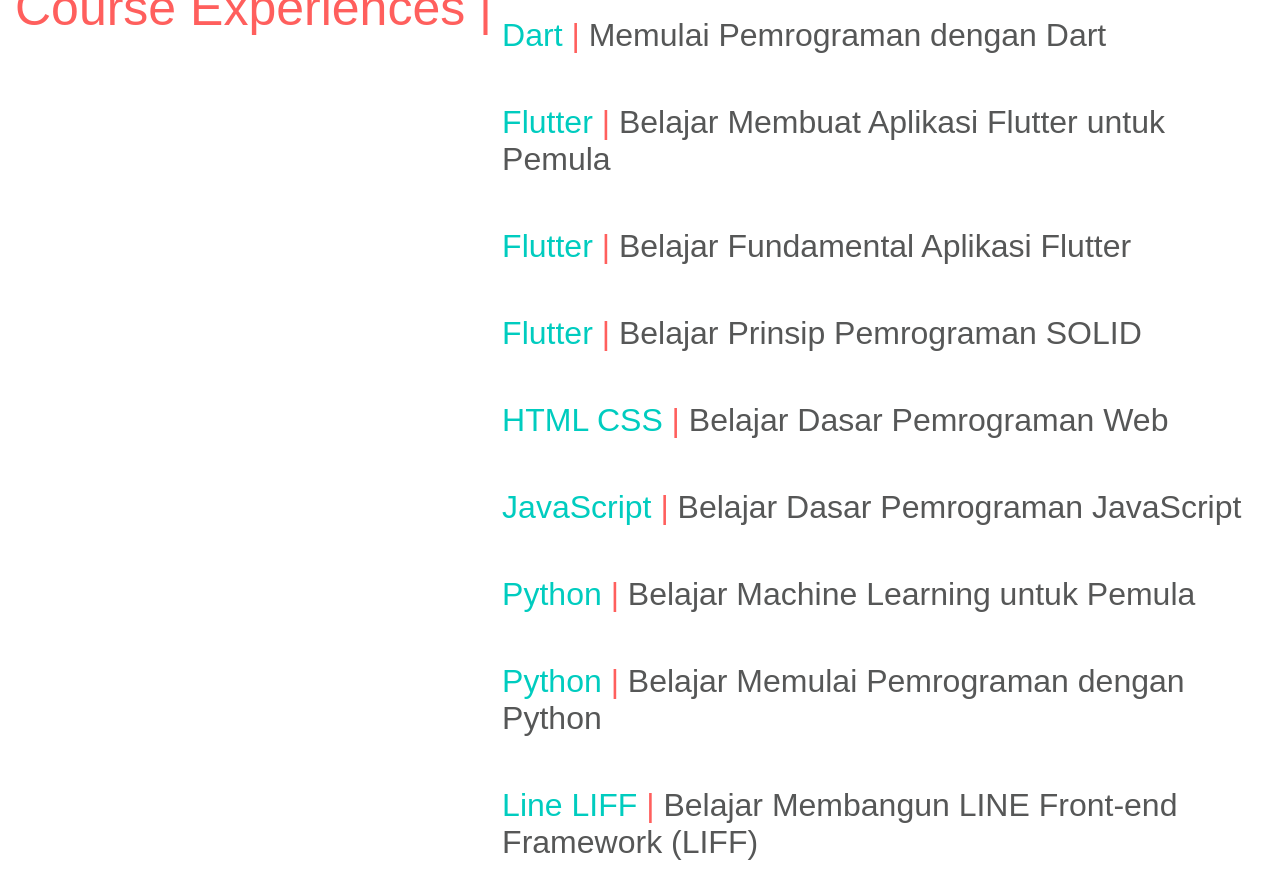
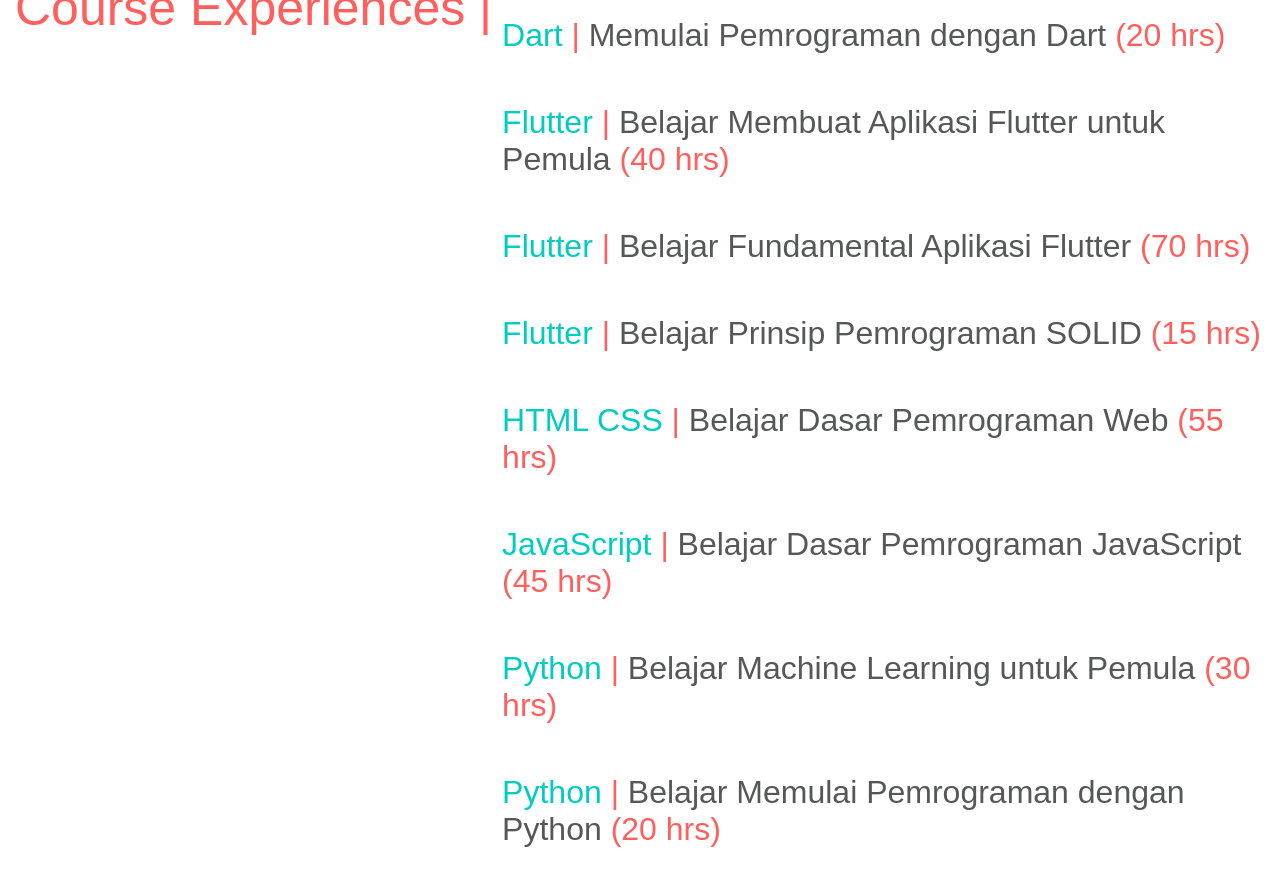
Before and after one commit to DhaniAM/My-CV-2, a plain HTML site: page resume.html in a window 1280 px wide. Shown: the part 4319-5214 px from the top of the page. Drawn offline with Linux system fonts and the light colour scheme.

Commit message:
added hours in resume dicoding certificates

```diff
--- a/resume.html
+++ b/resume.html
@@ -168,16 +168,16 @@
 					<!-- Dicoding -->
 					<div class="course dicoding">
 						<img src="img/dicoding.jpg" alt="Dicoding logo">
-						<h4><a href="https://www.dicoding.com/certificates/L4PQ46D04XO1"><span class="blue-txt">Dart</span> <span class="red-txt">|</span> Memulai Pemrograman dengan Dart</a></h4>
-						<h4><a href="https://www.dicoding.com/certificates/6RPNDV4N5Z2M"><span class="blue-txt">Flutter</span> <span class="red-txt">|</span> Belajar Membuat Aplikasi Flutter untuk Pemula</a></h4>
-						<h4><a href="https://www.dicoding.com/certificates/1OP86Q4M2XQK"><span class="blue-txt">Flutter</span> <span class="red-txt">|</span> Belajar Fundamental Aplikasi Flutter</a></h4>
-						<h4><a href="https://www.dicoding.com/certificates/JLX1GOM05Z72"><span class="blue-txt">Flutter</span> <span class="red-txt">|</span> Belajar Prinsip Pemrograman SOLID</a></h4>
-						<h4><a href="https://www.dicoding.com/certificates/0LZ01WQONP65"><span class="blue-txt">HTML CSS</span> <span class="red-txt">|</span> Belajar Dasar Pemrograman Web</a></h4>
-						<h4><a href="https://www.dicoding.com/certificates/0LZ01K9ONP65"><span class="blue-txt">JavaScript</span> <span class="red-txt">|</span> Belajar Dasar Pemrograman JavaScript</a></h4>
-						<h4><a href="https://www.dicoding.com/certificates/6RPNK6LQRP2M"><span class="blue-txt">Python</span> <span class="red-txt">|</span> Belajar Machine Learning untuk Pemula</a></h4>
-						<h4><a href="https://www.dicoding.com/certificates/JMZVM23VNZN9"><span class="blue-txt">Python</span> <span class="red-txt">|</span> Belajar Memulai Pemrograman dengan Python</a></h4>
-						<h4><a href="https://www.dicoding.com/certificates/KEXL4835YXG2"><span class="blue-txt">Line LIFF</span> <span class="red-txt">|</span> Belajar Membangun LINE Front-end Framework (LIFF)</a></h4>
-						<h4><a href="https://www.dicoding.com/certificates/RVZKK46KMZD5"><span class="blue-txt">DevOps</span> <span class="red-txt">|</span> Belajar Dasar-Dasar DevOps</a></h4>
+						<h4><a href="https://www.dicoding.com/certificates/L4PQ46D04XO1"><span class="blue-txt">Dart</span> <span class="red-txt">|</span> Memulai Pemrograman dengan Dart <span class="red-txt">(20 hrs)</span></a></h4>
+						<h4><a href="https://www.dicoding.com/certificates/6RPNDV4N5Z2M"><span class="blue-txt">Flutter</span> <span class="red-txt">|</span> Belajar Membuat Aplikasi Flutter untuk Pemula <span class="red-txt">(40 hrs)</span></a></h4>
+						<h4><a href="https://www.dicoding.com/certificates/1OP86Q4M2XQK"><span class="blue-txt">Flutter</span> <span class="red-txt">|</span> Belajar Fundamental Aplikasi Flutter <span class="red-txt">(70 hrs)</span></a></h4>
+						<h4><a href="https://www.dicoding.com/certificates/JLX1GOM05Z72"><span class="blue-txt">Flutter</span> <span class="red-txt">|</span> Belajar Prinsip Pemrograman SOLID <span class="red-txt">(15 hrs)</span></a></h4>
+						<h4><a href="https://www.dicoding.com/certificates/0LZ01WQONP65"><span class="blue-txt">HTML CSS</span> <span class="red-txt">|</span> Belajar Dasar Pemrograman Web <span class="red-txt">(55 hrs)</span></a></h4>
+						<h4><a href="https://www.dicoding.com/certificates/0LZ01K9ONP65"><span class="blue-txt">JavaScript</span> <span class="red-txt">|</span> Belajar Dasar Pemrograman JavaScript <span class="red-txt">(45 hrs)</span></a></h4>
+						<h4><a href="https://www.dicoding.com/certificates/6RPNK6LQRP2M"><span class="blue-txt">Python</span> <span class="red-txt">|</span> Belajar Machine Learning untuk Pemula <span class="red-txt">(30 hrs)</span></a></h4>
+						<h4><a href="https://www.dicoding.com/certificates/JMZVM23VNZN9"><span class="blue-txt">Python</span> <span class="red-txt">|</span> Belajar Memulai Pemrograman dengan Python <span class="red-txt">(20 hrs)</span></a></h4>
+						<h4><a href="https://www.dicoding.com/certificates/KEXL4835YXG2"><span class="blue-txt">Line LIFF</span> <span class="red-txt">|</span> Belajar Membangun LINE Front-end Framework (LIFF) <span class="red-txt">(40 hrs)</span></a></h4>
+						<h4><a href="https://www.dicoding.com/certificates/RVZKK46KMZD5"><span class="blue-txt">DevOps</span> <span class="red-txt">|</span> Belajar Dasar-Dasar DevOps <span class="red-txt">(15 hrs)</span></a></h4>
 
 					</div>
 					<hr class="short-hr">
```
